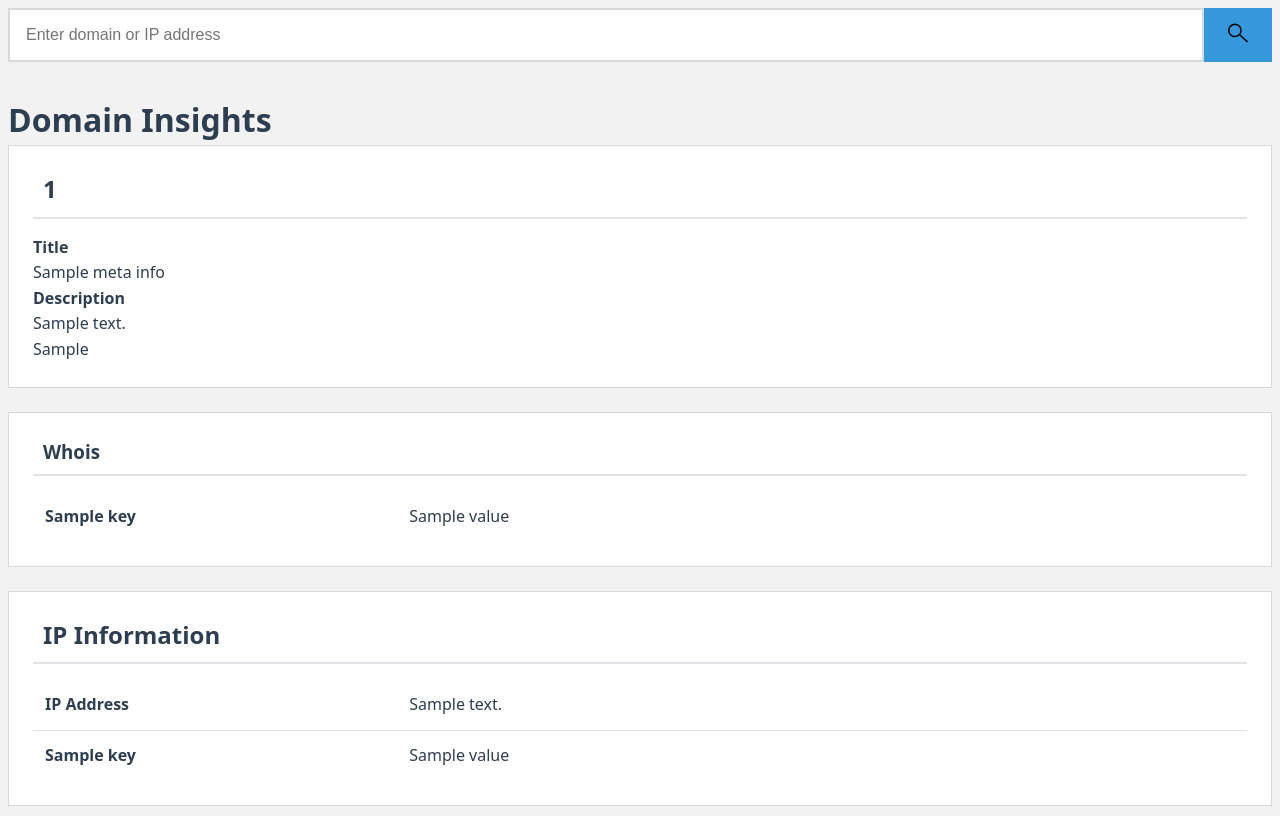
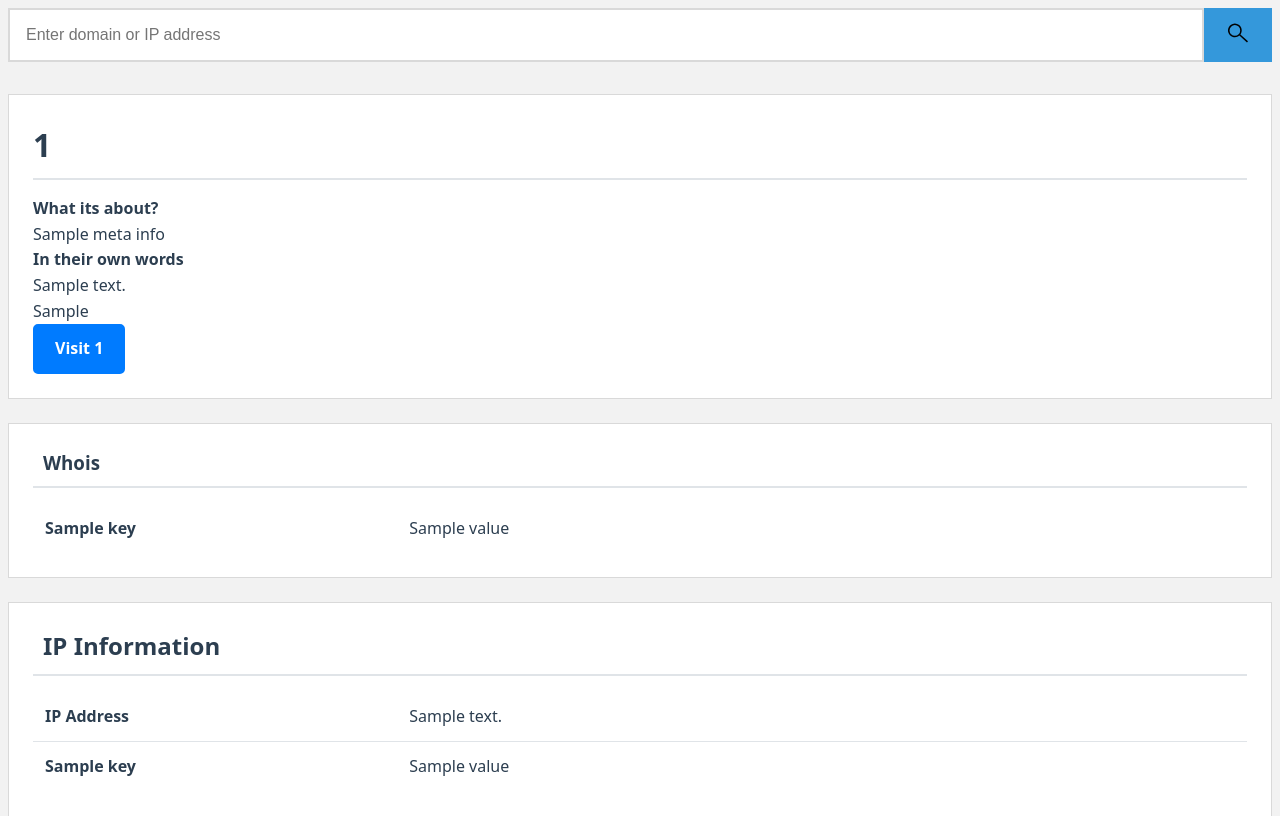
Before and after one commit to zann1e/flask, a Flask app: page /domain/1 in a window 1280 px wide. Shown: the top 816 px of the page. Run offline with Flask 3, Linux system fonts and the light colour scheme; a database or web service that is not in the repository returns one stand-in record (values such as "Sample title").

Commit message:
Commit changes.

```diff
--- a/templates/whois.html
+++ b/templates/whois.html
@@ -149,6 +149,30 @@
             line-height: 1.8;
         }
 
+        a.button {
+    display: inline-block;
+    padding: 10px 20px;
+    font-size: 16px;
+    font-weight: bold;
+    text-align: center;
+    text-decoration: none;
+    color: #fff;
+    background-color: #007bff;
+    border: 2px solid #007bff;
+    border-radius: 5px;
+    transition: background-color 0.3s, border-color 0.3s;
+}
+
+a.button:hover {
+    background-color: #0056b3;
+    border-color: #0056b3;
+}
+
+a.button:active {
+    background-color: #004494;
+    border-color: #004494;
+}
+
         @media (max-width: 768px) {
             .card-header h2 {
                 font-size: 1.25rem;
@@ -181,28 +205,27 @@
                 <i class="fas fa-exclamation-triangle"></i> {{ error }}
             </div>
         {% else %}
-
-        {% if meta_info %}
-            <h1>Domain Insights</h1>
             <div class="info-card">
                 <div class="card-header">
-                    <i class="fas fa-globe"></i>
-                    <h2>{{ domain_name }}</h2>
+                      <h1>{{ domain_name }}</h1>
                 </div>
-                    <strong>Title</strong>
+            {% if meta_info %}
+                    <strong>What its about?</strong>
                     <p>{{ meta_info.title }}</p>
-                    <strong>Description</strong>
+                    <strong>In their own words</strong>
                     <p>{{ meta_info.meta_description }}</p>
                     {% if meta_info.meta_keywords %}
                         <p>{{ meta_info.meta_keywords }}</p>
                     {% endif %}
+                  {% endif %}
+            <a href="http://{{ domain_name }}" rel="nofollow" class="button">Visit {{ domain_name }}</a>
             </div>
-        {% endif %}
+
 
             <div class="info-card">
                 <div class="card-header">
                     <i class="fas fa-globe"></i>
-                    <h3>Whois</h3>
+                    <h3 id="whois">Whois</h3>
                 </div>
                 <table class="data-table">
                     {% for key, value in domain_info.items() %}
```
